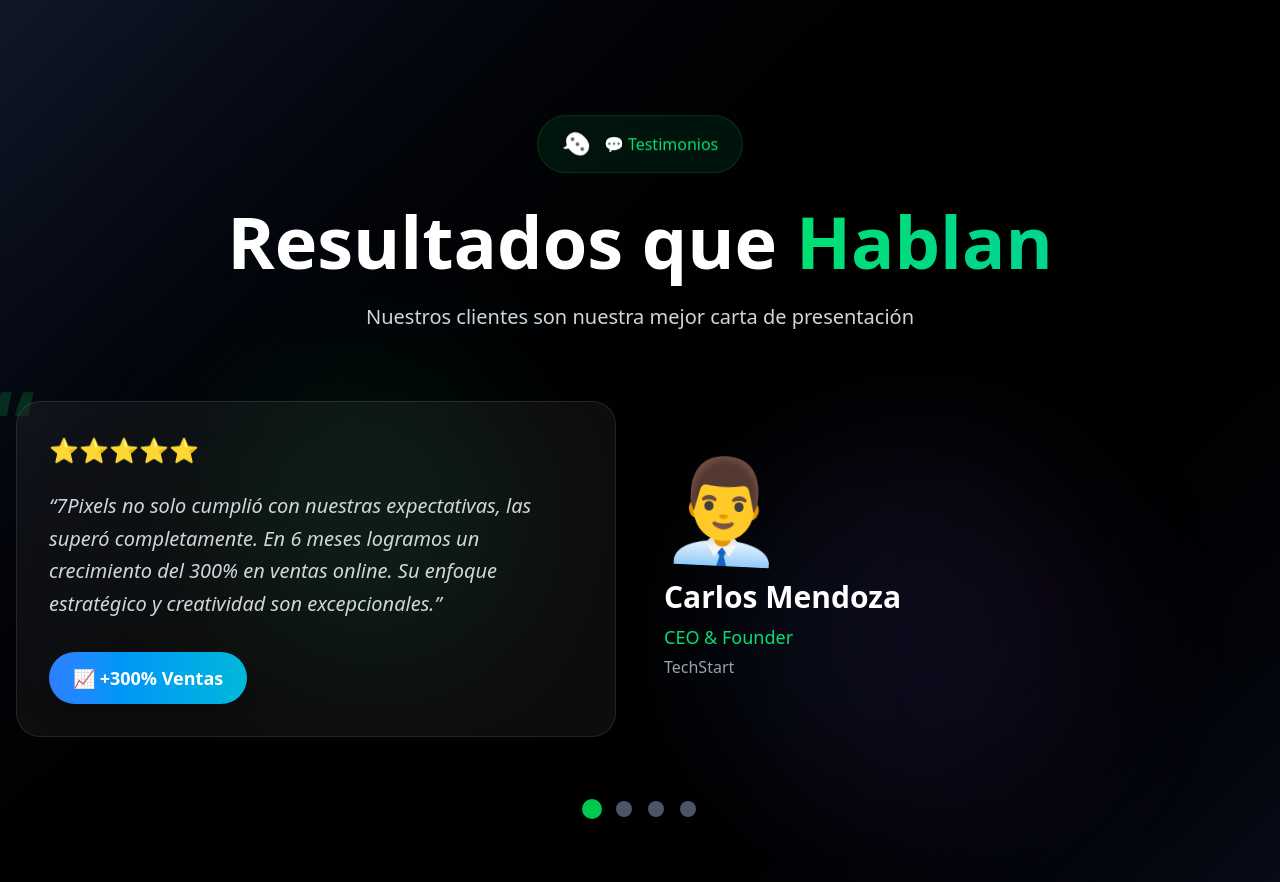
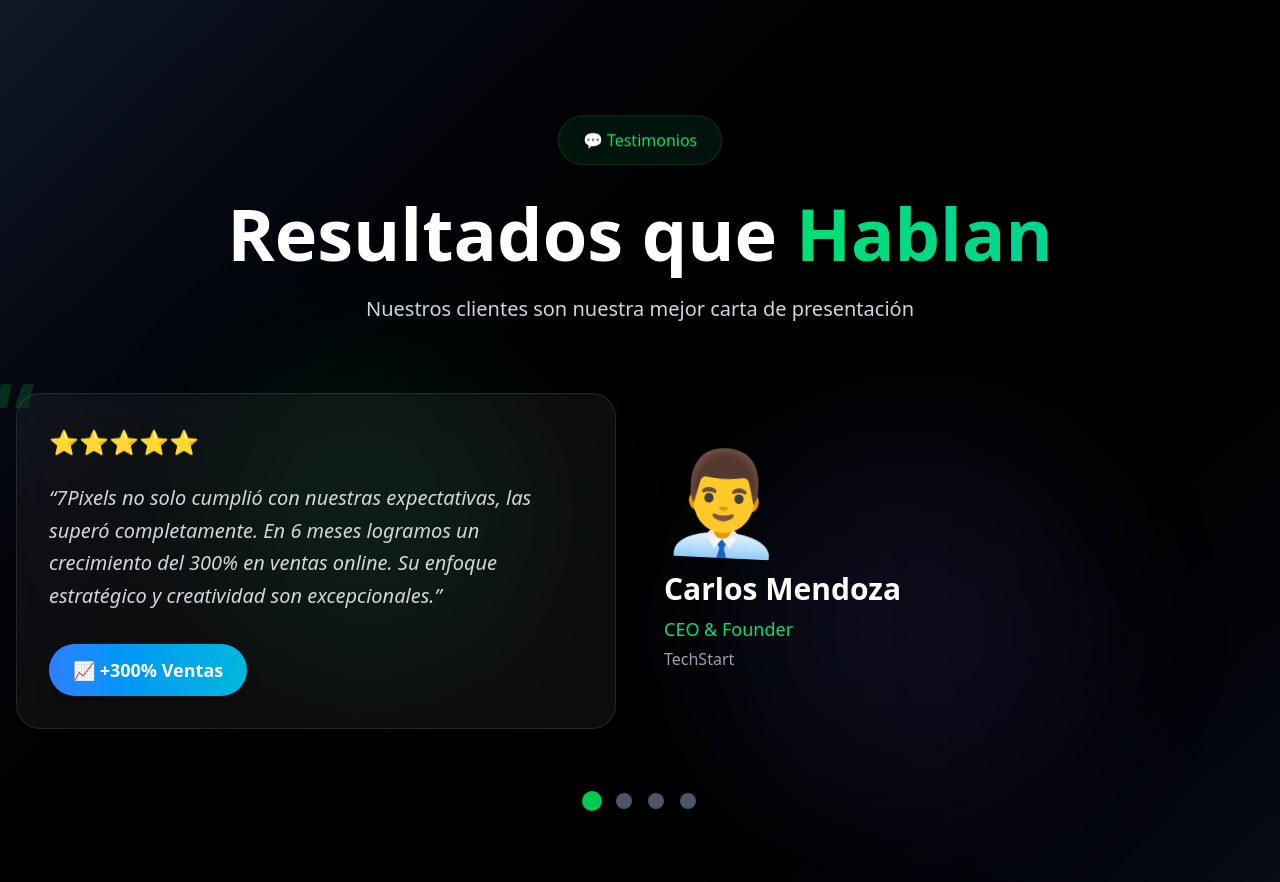
Before and after one commit to PixeL22x/7pixels-website, a Next.js app: page / in a window 1280 px wide. Shown: the part 2900-3782 px from the top of the page. Built offline with nearby package versions, Linux system fonts and the light colour scheme.

Commit message:
fix: Remove duplicate emoji from testimonials button

```diff
--- a/src/components/modern-testimonials.tsx
+++ b/src/components/modern-testimonials.tsx
@@ -101,13 +101,7 @@ export default function ModernTestimonials() {
             transition={{ duration: 0.6, type: "spring" }}
             className="inline-flex items-center px-6 py-3 mb-8 bg-gradient-to-r from-green-500/10 to-emerald-500/10 backdrop-blur-lg rounded-full border border-green-500/20"
           >
-            <motion.span
-              animate={{ rotate: [0, 360] }}
-              transition={{ duration: 3, repeat: Infinity, ease: "linear" }}
-              className="mr-3 text-2xl"
-            >
-              💬
-            </motion.span>
+
             <span className="text-green-700 dark:text-green-400 font-medium">{t.testimonialsTag}</span>
           </motion.div>
 
```
